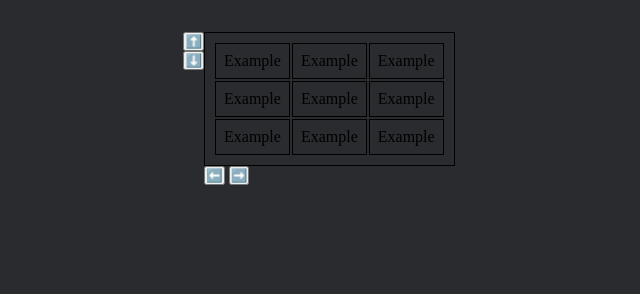
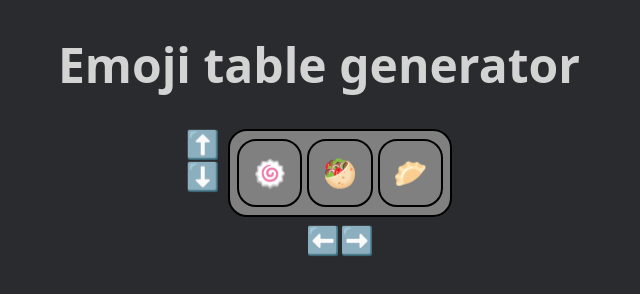
Before and after one commit to mahldev/DWEC, a plain HTML site: page Tema-3/07/index.html in a window 1280 px wide. Shown: the whole page, without its empty margins (321-961 px from the left). Drawn offline with Linux system fonts and the light colour scheme.

Commit message:
solo me falta el 06

```diff
--- /dev/null
+++ b/Tema-3/04/style.css
@@ -0,0 +1,30 @@
+* {
+  margin: 0;
+  padding: 0;
+  box-sizing: border-box;
+}
+
+body {
+  font-family: system-ui;
+  color-scheme: dark;
+  background-color: #181818;
+  color: #fff;
+  max-width: 1000px;
+  margin: 0 auto;
+}
+
+main {
+  display: flex;
+  justify-content: center;
+  margin-top: 2em;
+}
+
+table {
+  border-spacing: .4em;
+}
+
+td {
+  border-radius: .3em;
+  width: 100px;
+  height: 100px;
+}
--- /dev/null
+++ b/Tema-3/05/style.css
@@ -0,0 +1,176 @@
+* {
+  margin: 0;
+  padding: 0;
+  box-sizing: border-box;
+}
+
+input[type="number"] {
+  border: 1px dashed;
+  border-radius: .4em;
+  background-color: transparent;
+  width: 2.5em;
+  padding: .4em;
+  text-align: center;
+}
+
+input[type="number"]::-webkit-inner-spin-button,
+input[type="number"]::-webkit-outer-spin-button {
+  -webkit-appearance: none;
+  appearance: none;
+}
+
+label {
+  font-size: 20px;
+}
+
+body {
+  font-family: system-ui;
+  max-width: 1000px;
+  margin: 0 auto;
+}
+
+main {
+  display: flex;
+  flex-direction: column;
+  justify-content: center;
+  align-items: center;
+  height: 70vh;
+}
+
+.container {
+  position: relative;
+  display: flex;
+  flex-direction: column;
+  width: 400px;
+  height: 210px;
+  background-color: #d9d9d9;
+  padding: 2em 2em 2em 3em;
+  border: 2px solid;
+  border-radius: .8em;
+  gap: 1.5em;
+}
+
+.container::after {
+  content: "";
+  position: absolute;
+  background-color: #d9d9d9;
+  top: 2px;
+  right: 3px;
+  width: 100%;
+  height: 100%;
+  border: 2px solid;
+  border-radius: .8em;
+  z-index: -1;
+}
+
+.wrapper-rows-columns {
+  display: flex;
+  gap: 2em;
+}
+
+.wrapper-buttons {
+  display: flex;
+  align-self: flex-end;
+  gap: 1em;
+  z-index: 1;
+}
+
+button {
+  font-size: 18px;
+  padding: .4em .8em;
+  border-radius: .6em;
+  border: 2px solid;
+  cursor: pointer;
+}
+
+#clear-button {
+  background-color: #f55050;
+  position: relative;
+}
+
+#clear-button:active,
+#generate-button:active,
+#colorize-button:active {
+  transform: translate3d(-3px, 2px, 0);
+}
+
+#clear-button:active::before,
+#generate-button:active::before,
+#colorize-button:active::before
+{
+  top: -2px;
+  right: -3px;
+  background-color: transparent;
+  border: transparent;
+}
+
+#clear-button::before {
+  font-size: 18px;
+  position: absolute;
+  content: "";
+  background-color: #f55050;
+  top: 2px;
+  right: 3px;
+  width: 100%;
+  height: 100%;
+  border: 2px solid;
+  border-radius: .6em;
+  z-index: -1;
+}
+
+#generate-button {
+  background-color: #12ac21;
+  position: relative;
+}
+
+#generate-button::before {
+  position: absolute;
+  content: "";
+  background-color: #12ac21;
+  top: 2px;
+  right: 3px;
+  width: 100%;
+  height: 100%;
+  border: 2px solid;
+  border-radius: .6em;
+  z-index: -1;
+}
+
+#colorize-button {
+  background-color: #a194f4;
+  position: relative;
+}
+
+#buttons-table {
+  display: flex;
+  justify-content: space-between;
+}
+
+#colorize-button::before {
+  position: absolute;
+  content: "";
+  background-color: #a194f4;
+  top: 2px;
+  right: 3px;
+  width: 100%;
+  height: 100%;
+  border: 2px solid;
+  border-radius: .6em;
+  z-index: -1;
+}
+
+section {
+  display: flex;
+  flex-direction: column;
+  gap: 2em;
+
+}
+
+table {
+  border-spacing: .2em;
+}
+
+td {
+  border: 1px solid;
+  border-radius: .2em;
+}
--- a/Tema-3/07/index.html
+++ b/Tema-3/07/index.html
@@ -12,36 +12,32 @@
 
   <main>
 
+    <h1>Emoji table generator</h1>
+
+    <section>
       <div class="control-columns">
-      <button class="btn-control-columns">⬆️</button>
-      <button class="btn-control-columns">⬇️</button>
+        <button class="btn-control">⬆️</button>
+        <button class="btn-control">⬇️</button>
       </div>
 
 
       <div class="container">
         <table>
+          <tbody>
             <tr>
-          <td>Example</td>
-          <td>Example</td>
-          <td>Example</td>
+              <td>🍥</td>
+              <td>🥙</td>
+              <td>🥟</td>
             </tr>
-        <tr>
-          <td>Example</td>
-          <td>Example</td>
-          <td>Example</td>
-        </tr>
-        <tr>
-          <td>Example</td>
-          <td>Example</td>
-          <td>Example</td>
-        </tr>
+          </tbody>
         </table>
-
         <div class="control-rows">
-        <button class="btn-control-rows">⬅️</button>
-        <button class="btn-control-rows">➡️</button>
+          <button class="btn-control">⬅️</button>
+          <button class="btn-control">➡️</button>
         </div>
       </div>
+
+    </section>
 
   </main>
 
--- a/Tema-3/07/script.js
+++ b/Tema-3/07/script.js
@@ -0,0 +1,31 @@
+const table = document.querySelector('table tbody')
+const buttonAddColumnUp = document.querySelector(".control-columns .btn-control:nth-child(1)")
+const buttonAddColumnDown = document.querySelector(".control-columns .btn-control:nth-child(2)")
+const buttonAddRowLeft = document.querySelector(".control-rows .btn-control:nth-child(1)")
+const buttonAddRowRight = document.querySelector(".control-rows .btn-control:nth-child(2)")
+const emojis = ["🍕","🍔","🍟","🌭","🍿","🌭","🥚","🥐","🥙","🍗","🥩","🍖","🍠","🍙"]
+const getRandomEmoji = () => emojis[Math.floor(Math.random() * emojis.length)]
+const createTd = () => (td => (td.innerText = getRandomEmoji(), td))(document.createElement('td'))
+
+
+const createRow = () => {
+  const numberOftd = document.querySelectorAll('.container table:first-child tr:first-child td').length
+  const tds = Array.from({ length: numberOftd }, createTd)
+  const tr = document.createElement('tr')
+
+  tr.append(...tds)
+  return tr
+}
+
+buttonAddColumnUp.addEventListener('click', () => table.prepend(createRow()))
+buttonAddColumnDown.addEventListener('click', () => table.append(createRow()))
+buttonAddRowLeft.addEventListener('click', () => {
+  document
+    .querySelectorAll('.container table tbody tr')
+    .forEach(tr => tr.prepend(createTd()))
+})
+buttonAddRowRight.addEventListener('click', () => {
+  document
+  .querySelectorAll('.container table tbody tr')
+  .forEach(tr => tr.append(createTd()))
+})
--- a/Tema-3/07/style.css
+++ b/Tema-3/07/style.css
@@ -5,12 +5,25 @@
 }
 
 body {
+  font-family: system-ui;
   background-color: #2a2b2e;
   max-width: 1200px;
   margin: 0 auto;
 }
 
+h1 {
+  font-size: 3em;
+  color: lightgray;
+}
+
 main {
+  margin-top: 2em;
+  flex-direction: column;
+  display: flex;
+  align-items: center;
+}
+
+section {
   margin-top: 2em;
   display: flex;
   justify-content: center;
@@ -21,24 +34,44 @@ main {
   flex-direction: column;
 }
 
-.btn-control-columns {}
-
-.btn-control-columns {}
+.btn-control {
+  background-color: transparent;
+  border: 0;
+  font-size: 1.7em;
+  cursor: pointer;
+}
 
 .container {
+  margin-left: .5em;
+  display: flex;
+  flex-direction: column;
+  gap: .5em;
 }
 
 
 table {
-  border: solid 1px;
-  padding: .5em;
+  border: solid 2px;
+  border-radius: .7em;
+  padding: .1em;
+  background-color: gray;
+  font-size: 1.7em;
+  border-spacing: .2em;
 }
+
 
 td {
   padding: .5em;
-  border: solid 1px;
+  border: solid 2px;
+  border-radius: .7em;
+  transition: all 200ms;
+  cursor: pointer;
 }
 
-.control-rows {}
+td:hover {
+  transform: translateY(-2px);
+}
 
-.btn-control-rows {}
+.control-rows {
+  display: flex;
+  justify-content: center;
+}
```
Also changed, not shown: Tema-3/04/index.html (+45 -0 lines), Tema-3/04/script.js (+11 -0 lines), Tema-3/05/index.html (added, +45 -0 lines), Tema-3/05/script.js (added, +53 -0 lines), Tema-3/04/sytle.css (deleted). Lines whose indentation alone changed are shown as unchanged.
